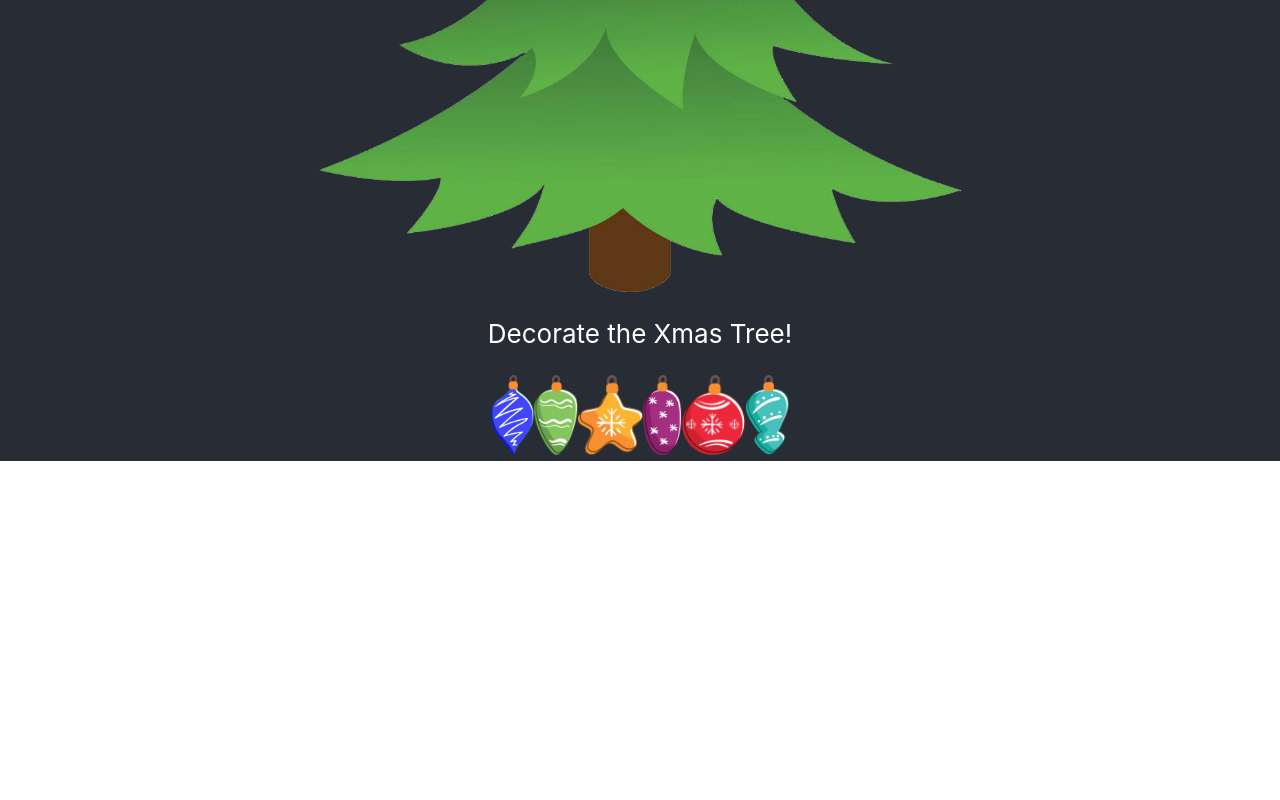
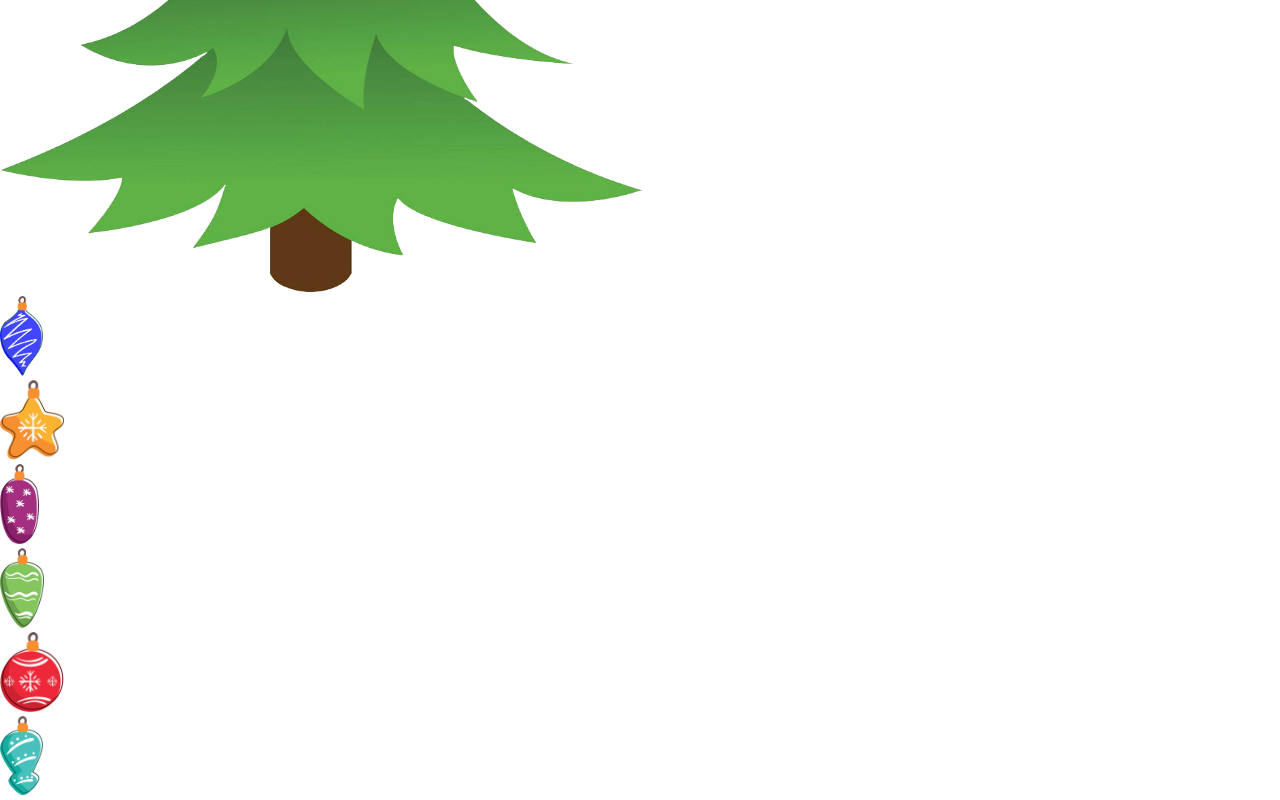
Before and after one commit to Feliz-NaviHack/ohxmastree, a React (Create React App) app: page / in a window 1280 px wide. Shown: the part 388-1188 px from the top of the page. Before the commit the page ends 849 px from the top, so only its background shows below. Built offline with nearby package versions, Linux system fonts and the light colour scheme.

Commit message:
It works! Drag and drop working individually

```diff
--- a/package.json
+++ b/package.json
@@ -8,8 +8,11 @@
     "@testing-library/user-event": "^13.5.0",
     "@types/react-dnd": "^3.0.2",
     "react": "^18.2.0",
+    "react-beautiful-dnd": "^13.1.1",
     "react-dnd": "^16.0.1",
+    "react-dnd-html5-backend": "^16.0.1",
     "react-dom": "^18.2.0",
+    "react-draggable": "^4.4.5",
     "react-scripts": "5.0.1",
     "web-vitals": "^2.1.4"
   },
--- a/src/App.css
+++ b/src/App.css
@@ -1,23 +1,11 @@
 .App {
   text-align: center;
+  display:flex;
+  align-items:column;
+  justify-content: center;
+  flex-direction:row;
 }
 
-
-
-@media (prefers-reduced-motion: no-preference) {
-
-}
-
-.header {
-  background-color: #282c34;
-  min-height: 100vh;
-  display: flex;
-  flex-direction: column;
-  align-items: center;
-  justify-content: center;
-  font-size: calc(10px + 2vmin);
-  color: white;
-}
 
 .xmastree {
   height:85vh;
@@ -26,3 +14,8 @@
 .decorations {
   height:10vh;
 }
+
+.decorationsbox {
+  height:100vh;
+  width:100vw;
+}
--- a/src/App.js
+++ b/src/App.js
@@ -1,4 +1,8 @@
-import logo from './images/christmas-tree-vector-transparent-bg.png';
+import React from 'react';
+import Draggable from 'react-draggable';
+
+
+import tree from './images/christmas-tree-vector-transparent-bg.png';
 import blue from './images/decoration_blue.png';
 import green from './images/decoration_green.png';
 import orange from './images/decoration_orange.png';
@@ -10,22 +14,29 @@ import './App.css';
 
 function App() {
   return (
-    <div className="app">
-      <header className="header">
-        <img src={logo} className="xmastree" alt="Xmas Tree" />
-        <p>
-          Decorate the Xmas Tree!
-        </p>
-        <div id="decorationsbox">
-        <img src={blue} id = "blue" className="decorations" alt = "Xmas Decoration" />
-        <img src={green} id = "green" className="decorations" alt = "Xmas Decoration" />
-        <img src={orange} id = "orange" className="decorations" alt = "Xmas Decoration" />
-        <img src={purple} id = "purple" className="decorations" alt = "Xmas Decoration" />
-        <img src={red} id = "red" className="decorations" alt = "Xmas Decoration" />
-        <img src={turquoise} id = "turquoise" className="decorations" alt = "Xmas Decoration" />
-        </div>
-      </header>
+
+      <div>
+    <img src={tree} className="xmastree" alt="Xmas Tree"/>
+    <Draggable className="bluedrag">
+    <div><img src={blue} className="decorations" alt="Xmas Decoration"/></div>
+    </Draggable>
+    <Draggable className="bluedrag">
+    <div><img src={orange} className="decorations" alt="Xmas Decoration"/></div>
+    </Draggable>
+    <Draggable className="bluedrag">
+    <div><img src={purple} className="decorations" alt="Xmas Decoration"/></div>
+    </Draggable>
+    <Draggable className="bluedrag">
+    <div><img src={green} className="decorations" alt="Xmas Decoration"/></div>
+    </Draggable>
+    <Draggable className="bluedrag">
+    <div><img src={red} className="decorations" alt="Xmas Decoration"/></div>
+    </Draggable>
+    <Draggable className="bluedrag">
+    <div><img src={turquoise} className="decorations" alt="Xmas Decoration"/></div>
+    </Draggable>
     </div>
+
   );
 }
 
```
Also changed, not shown: 1 other file (tests, documents, lock files or other folders).
